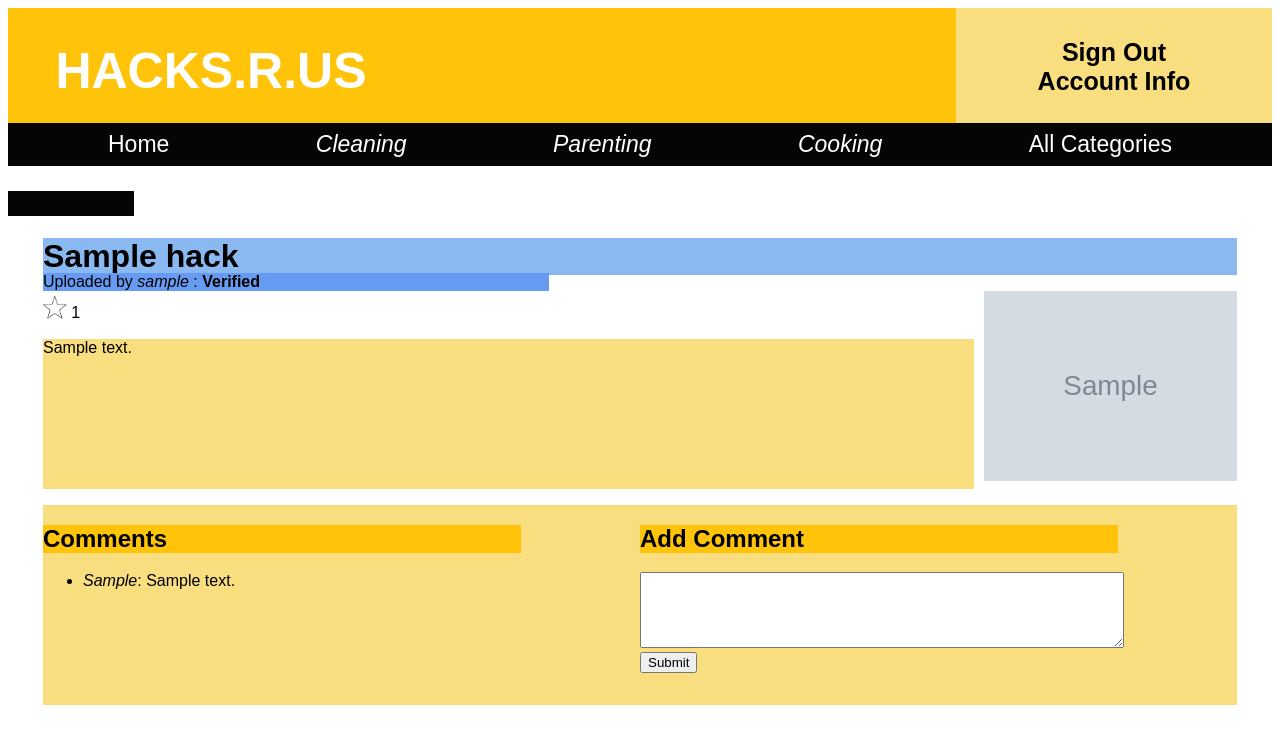
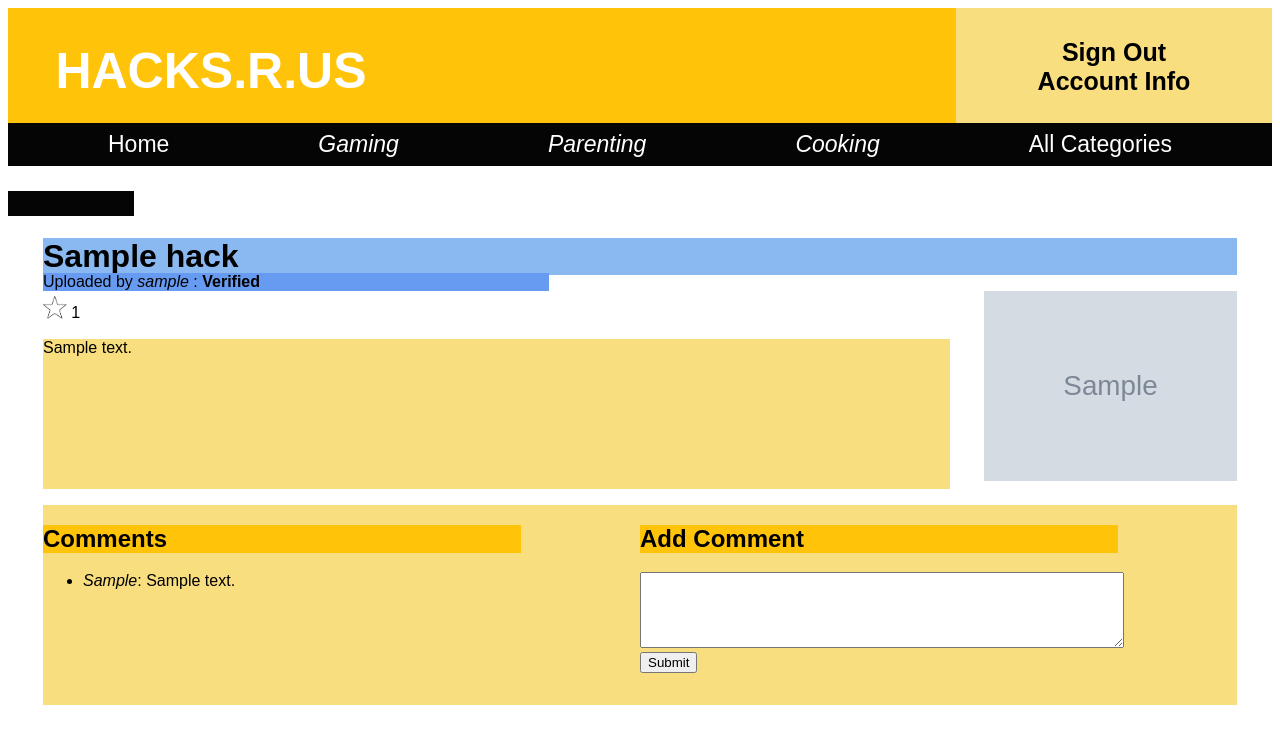
Before and after one commit to glitznerf/wad2-lifehackforum, a Django app: page /forum/hack/1/ in a window 1280 px wide. Shown: the top 729 px of the page. Run offline with Django 3.2, Linux system fonts and the light colour scheme; a user stored in the database is signed in; tables that the repository leaves empty hold one stand-in row (values such as "Sample post"); grey boxes marked "Sample" are stand-in pictures.

Commit message:
Updated Menu, Hack image layouting

```diff
--- a/static/hack.css
+++ b/static/hack.css
@@ -37,7 +37,8 @@
 }
 
 #img{
-  width: 20%;
+  max-width: 20%;
+  max-height: 200px;
   position: absolute;
   top: 75px;
   right: 35px;
@@ -46,7 +47,7 @@
 #desc {
   min-height: 150px;
   background-color: #f8de7e;
-  width: 78%;
+  width: 76%;
 }
 
 #comments, #addComment {
--- a/static/style.css
+++ b/static/style.css
@@ -48,7 +48,6 @@ a{
 }
 #menu ul{
   display: flex;
-  align-items: stretch; /* Default */
   justify-content: space-between;
   margin: 0;
   padding-left: 100px;
@@ -56,7 +55,6 @@ a{
 }
 #menu li{
   display: block;
-  flex: 0 1 auto; /* Default */
   list-style-type: none;
 }
 
--- a/templates/forum/base1.html
+++ b/templates/forum/base1.html
@@ -52,7 +52,7 @@
       {% block menu_block %}
         <ul>
           <li><a href="{% url 'forum:home' %}">Home</a></li>
-          <li><a href="{% url 'forum:category' 'cleaning' %}"><i>Cleaning</i></a></li>
+          <li><a href="{% url 'forum:category' 'gaming' %}"><i>Gaming</i></a></li>
           <li><a href="{% url 'forum:category' 'parenting' %}"><i>Parenting</i></a></li>
           <li><a href="{% url 'forum:category' 'cooking' %}"><i>Cooking</i></a></li>
           <li><a href="{% url 'forum:all_categories' %}">All Categories</a></li>
```
